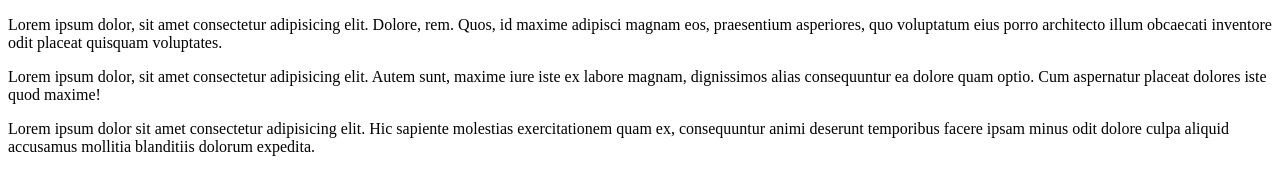
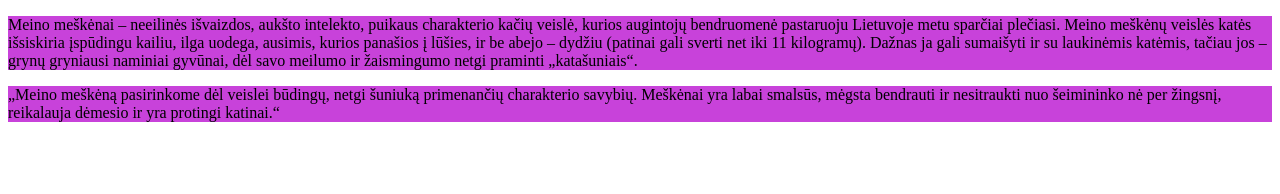
Before and after one commit to ErikaAkromaite/1pamokacss, a plain HTML site: page index.html in a window 1280 px wide. Drawn offline with Linux system fonts and the light colour scheme.

Commit message:
pakeista i violetine

```diff
--- a/index.html
+++ b/index.html
@@ -8,9 +8,8 @@
     <link rel="stylesheet" href="style.css">
 </head>
 <body>
-    <p>Lorem ipsum dolor, sit amet consectetur adipisicing elit. Dolore, rem. Quos, id maxime adipisci magnam eos, praesentium asperiores, quo voluptatum eius porro architecto illum obcaecati inventore odit placeat quisquam voluptates.</p>
-    <p class="tekstas-geltonai">Lorem ipsum dolor, sit amet consectetur adipisicing elit. Autem sunt, maxime iure iste ex labore magnam, dignissimos alias consequuntur ea dolore quam optio. Cum aspernatur placeat dolores iste quod maxime!</p>
-    <p class="pastraipa-melyna">Lorem ipsum dolor sit amet consectetur adipisicing elit. Hic sapiente molestias exercitationem quam ex, consequuntur animi deserunt temporibus facere ipsam minus odit dolore culpa aliquid accusamus mollitia blanditiis dolorum expedita.</p>
+    <p class="pastraipa-violetine">Meino meškėnai – neeilinės išvaizdos, aukšto intelekto, puikaus charakterio kačių veislė, kurios augintojų bendruomenė pastaruoju Lietuvoje metu sparčiai plečiasi. Meino meškėnų veislės katės išsiskiria įspūdingu kailiu, ilga uodega, ausimis, kurios panašios į lūšies, ir be abejo – dydžiu (patinai gali sverti net iki 11 kilogramų). Dažnas ja gali sumaišyti ir su laukinėmis katėmis, tačiau jos – grynų gryniausi naminiai gyvūnai, dėl savo meilumo ir žaismingumo netgi praminti „katašuniais“.</p>
+    <p class="pastraipa-violetine">„Meino meškėną pasirinkome dėl veislei būdingų, netgi šuniuką primenančių charakterio savybių. Meškėnai yra labai smalsūs, mėgsta bendrauti ir nesitraukti nuo šeimininko nė per žingsnį, reikalauja dėmesio ir yra protingi katinai.“</p>
 
 </body>
 </html>
--- a/style.css
+++ b/style.css
@@ -0,0 +1,4 @@
+
+.pastraipa-violetine {
+    background-color: rgb(200, 66, 218);
+}
```
